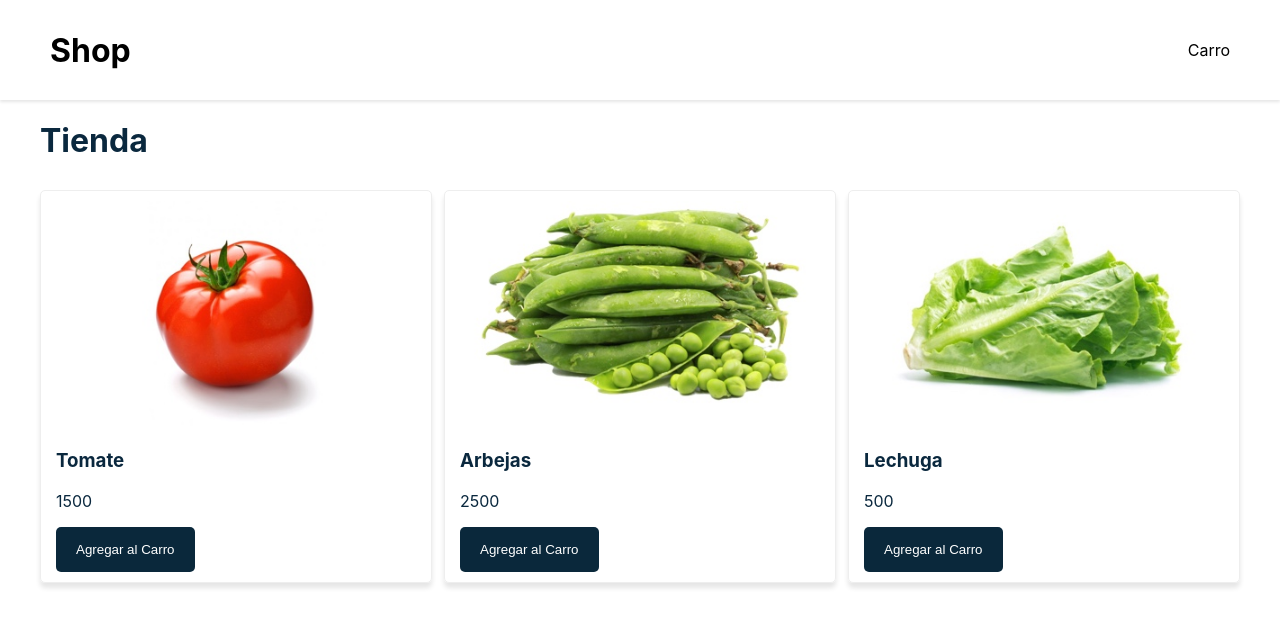
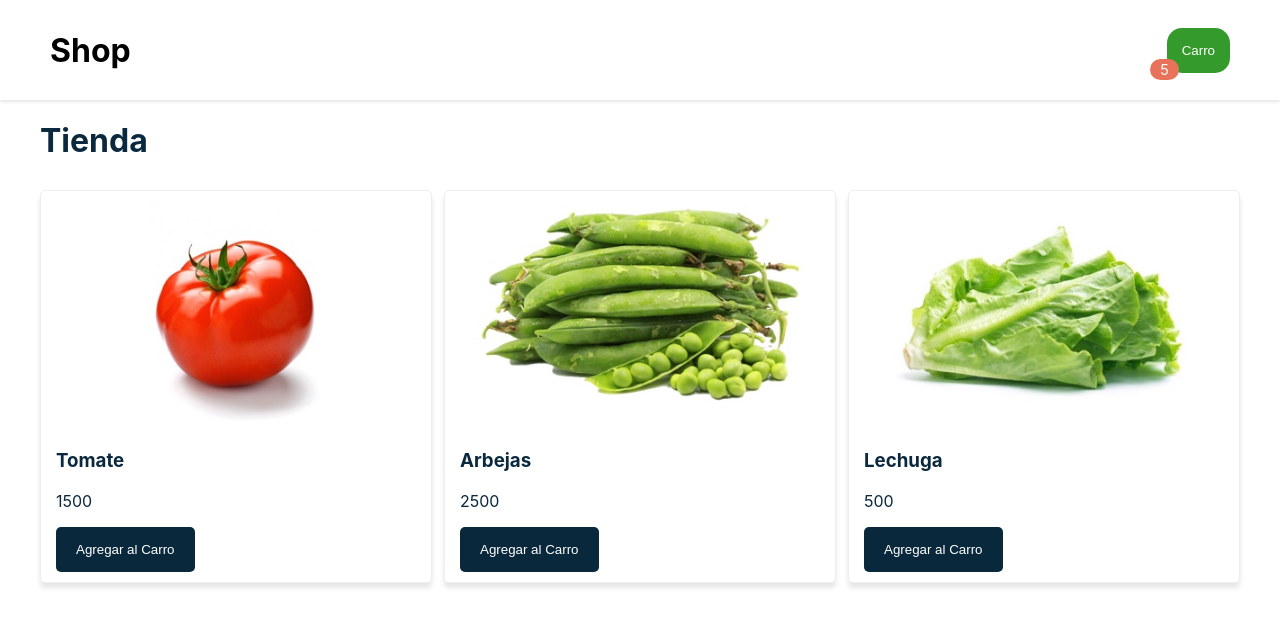
Before and after one commit to benjaNygit/tienda-online-react, a React (Create React App) app: page / in a window 1280 px wide. Shown: the top 626 px of the page. Built offline with nearby package versions, Linux system fonts and the light colour scheme.

Commit message:
Boton Carro y su contador de productos

```diff
--- /dev/null
+++ b/src/components/BubbleAlert.js
@@ -0,0 +1,22 @@
+import { Component } from 'react';
+
+const styles = {
+  bubbleAlert: {
+    backgroundColor: '#E9725A',
+    borderRadius: '15px',
+    color: '#fff',
+    padding: '2px 10px',
+    fontSize: '0.9rem',
+    width: '20px',
+  },
+}
+
+class BubbleAlert extends Component {
+  render() {
+    return (
+      <span style={styles.bubbleAlert}>5</span>
+    );
+  }
+}
+
+export default BubbleAlert;
--- /dev/null
+++ b/src/components/Carro.js
@@ -0,0 +1,35 @@
+import { Component } from 'react';
+import BubbleAlert from './BubbleAlert.js';
+
+const styles = {
+  carro: {
+    backgroundColor: '#359A2C',
+    color: '#fff',
+    border: 'none',
+    padding: '15px',
+    borderRadius: '15px',
+    cursor: 'pointer',
+  },
+  bubble: {
+    position: 'relative',
+    left: 12,
+    top: 20,
+  },
+}
+
+class Carro extends Component {
+  render() {
+    return (
+      <div>
+        <span style={styles.bubble}>
+          <BubbleAlert />
+        </span>
+        <button style={styles.carro}>
+          Carro
+        </button>
+      </div>
+    );
+  }
+}
+
+export default Carro;
--- a/src/components/Navbar.js
+++ b/src/components/Navbar.js
@@ -1,5 +1,6 @@
 import { Component } from 'react';
 import Logo from './Logo.js';
+import Carro from './Carro.js';
 
 const styles = {
 	navbar: {
@@ -19,7 +20,7 @@
 		return (
 			<nav style={styles.navbar}>
 				<Logo />
-				<p>Carro</p>
+				<Carro />
 			</nav>
 		);
 	}
```
